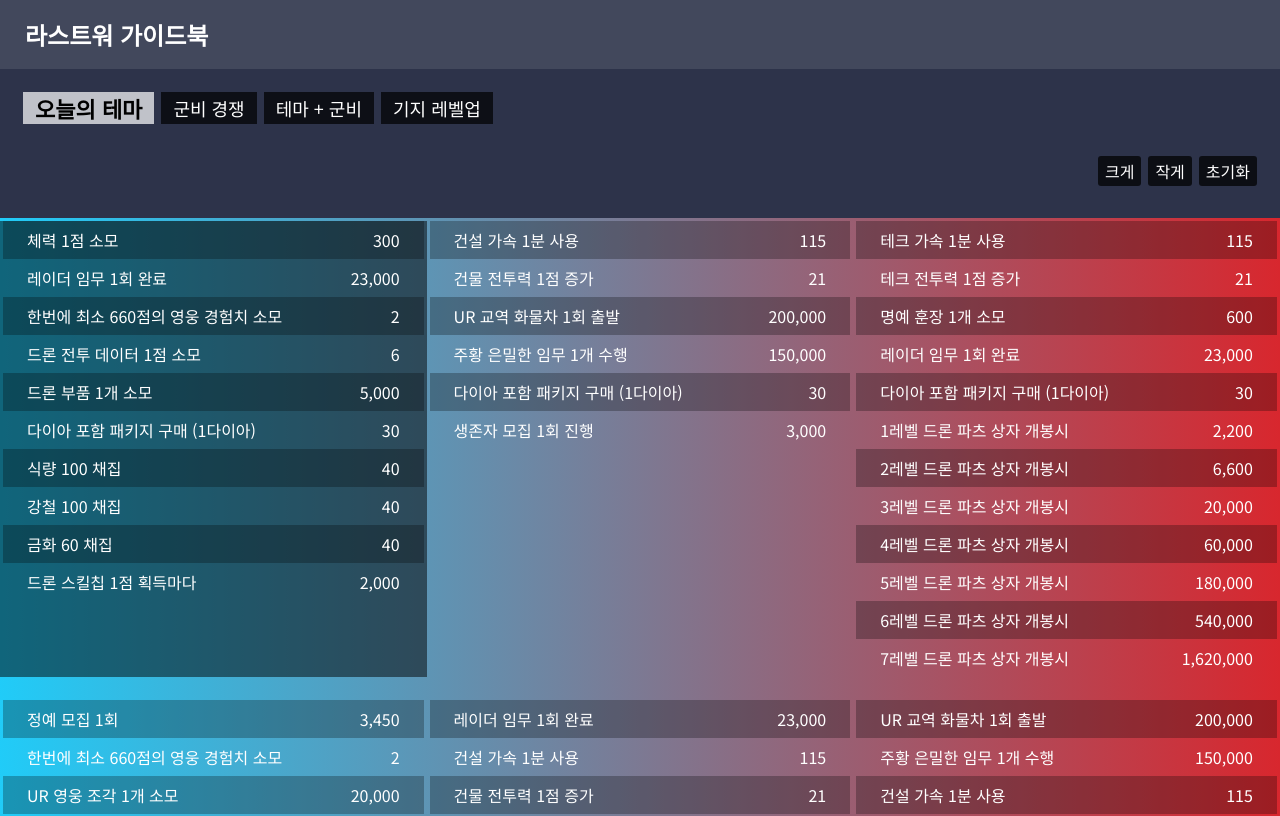
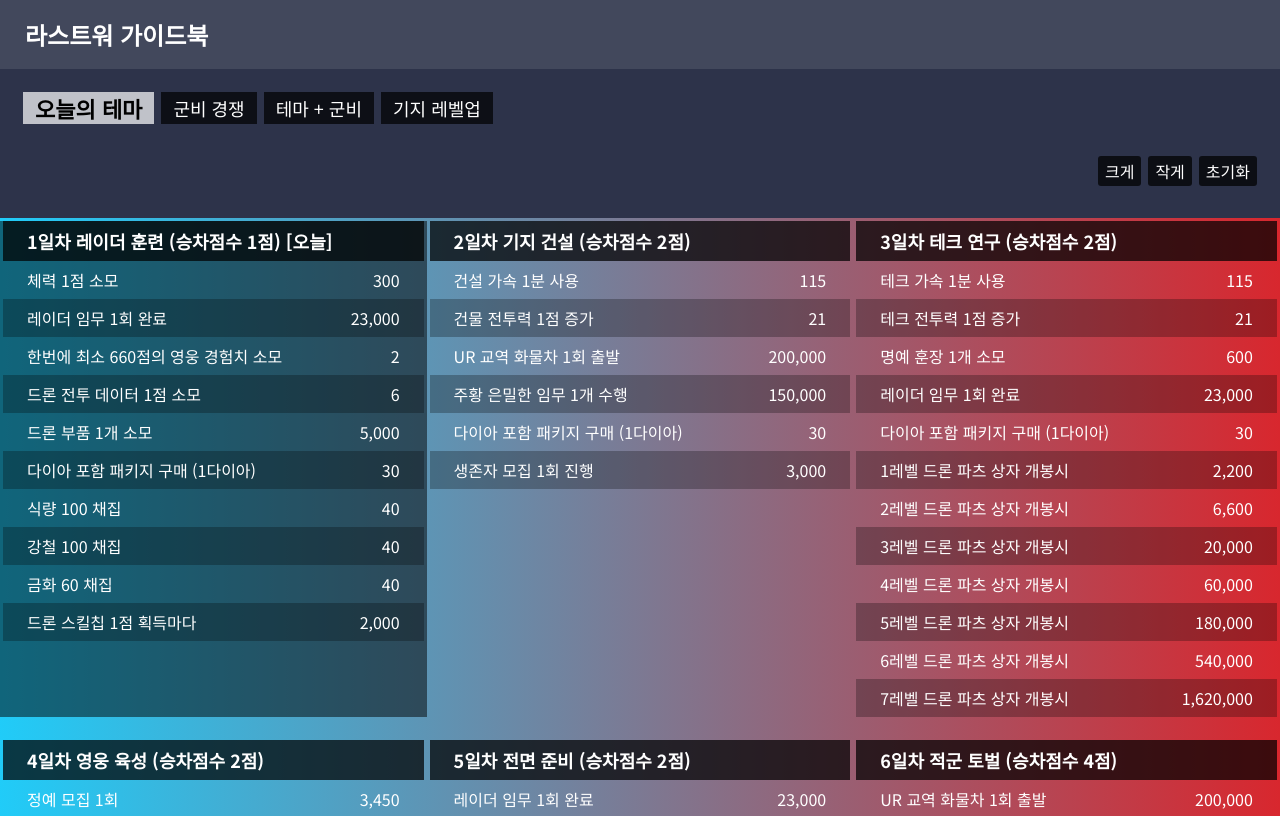
Before and after one commit to naninyang/lawar, a Next.js app: page /themes in a window 1280 px wide. Shown: the top 816 px of the page. Built offline with nearby package versions, Linux system fonts and the light colour scheme.

Commit message:
`오늘의 테마` 페이지에서 날짜 타이틀 나오지 않는 현상

```diff
--- a/pages/themes.tsx
+++ b/pages/themes.tsx
@@ -99,7 +99,7 @@ export default function Themes() {
             if (!theme) return null;
             return (
               <div key={key} data-day={key} aria-current={displayDay === parseInt(key) ? 'true' : undefined}>
-                <h2>{theme.title}</h2>
+                <h3>{theme.title}</h3>
                 <dl>
                   {theme.rewards.map((reward, index) => (
                     <div key={index}>
--- a/styles/Themes.module.sass
+++ b/styles/Themes.module.sass
@@ -30,7 +30,7 @@
       &[aria-current]
         background-color: rgba($hex-black, .5)
 
-        h2::after
+        h3::after
           content: ' [오늘]'
 
       +mq(minMedium)
@@ -41,7 +41,7 @@
       +mq(minExtraLarge)
         width: 33.33%
 
-      h2
+      h3
         background-color: rgba($hex-black, .72)
         padding: rem(7) rem(24)
         font-size: rem(18)
@@ -61,5 +61,5 @@
           gap: rem(12)
           padding: rem(7) rem(24)
 
-          &:nth-of-type(odd)
+          &:nth-of-type(even)
             background-color: rgba($hex-black, .27)
```
